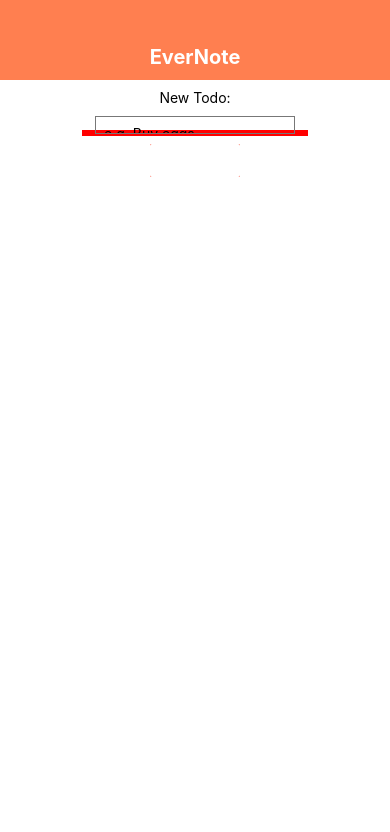
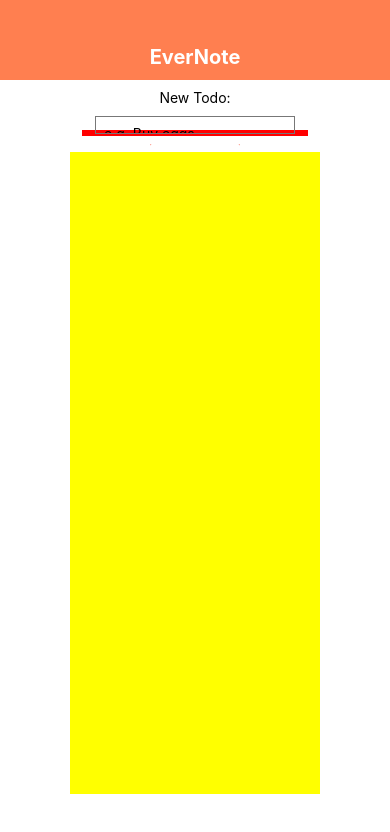
Before and after one commit to I-Am-Lain/TODO-React-Native, a React Native app: screen / in a window 390 px wide. Shown: the top 832 px of the page. Built offline with nearby package versions, Linux system fonts and the light colour scheme.

Commit message:
Added better styling+constraints

```diff
--- /dev/null
+++ b/src/components/TodoItem.js
@@ -0,0 +1,36 @@
+import React from 'react'
+import { connect } from 'react-redux'
+import { View, Text, StyleSheet, TouchableOpacity } from 'react-native';
+import { Feather } from '@expo/vector-icons';
+
+import { deleteTodo } from '../actions/'
+
+const TodoItem = (props) => (
+        <TouchableOpacity onPress={() => { props.deleteTodo(props.id) }}>
+            <View style={styles.container} >
+
+                <Feather name="delete" size={24} color="black" />
+                <Text style={styles.itemText}>TASK: {props.name}</Text>
+
+            </View>
+        </TouchableOpacity >
+)
+
+const styles = StyleSheet.create({
+    container: {
+        flexDirection: 'row',
+        marginTop: 16,
+        padding: 16,
+        borderColor: '#bbb',
+        borderWidth: 1,
+        borderStyle: 'dashed',
+        borderRadius: 10,
+        fontSize: 16,
+        alignItems: 'center'
+    },
+    itemText: {
+        marginLeft: 16
+    }
+});
+
+export default connect(null, { deleteTodo })(TodoItem)
--- a/src/components/TodoList.js
+++ b/src/components/TodoList.js
@@ -2,18 +2,15 @@
 import { connect } from 'react-redux'
 
 import { View, Text, FlatList, StyleSheet, TouchableOpacity } from 'react-native';
-import { deleteTodo } from '../actions/'
+
+import TodoItem from './TodoItem'
 
 
 const TodoList = (props) => (
     <View style={styles.container}>
         <FlatList
         data={props.todos}
-        renderItem={({ item }) => (
-            <TouchableOpacity onPress={() => props.deleteTodo(item.key)}>
-                <Text style={styles.listItem}>TASK: {item.name}</Text>
-            </TouchableOpacity >
-        )}
+        renderItem={({ item }) => <TodoItem id={item.key} {...item} />}
         />
     </View>
 )
@@ -21,9 +18,12 @@
 const styles = StyleSheet.create({
     container: {
         flex: 1,
-        backgroundColor: '#fff',
+        backgroundColor: 'yellow',
         alignItems: 'center',
         justifyContent: 'center',
+        width: 250, // will also make list container background show automatically
+        marginBottom: 50,
+        marginTop: 16
     },
     listItem: {
         marginTop: 16,
@@ -36,4 +36,4 @@
     }
 });
 
-export default connect(state => ({ todos: state.todos }), { deleteTodo })(TodoList)
+export default connect(state => ({ todos: state.todos }))(TodoList)
```
